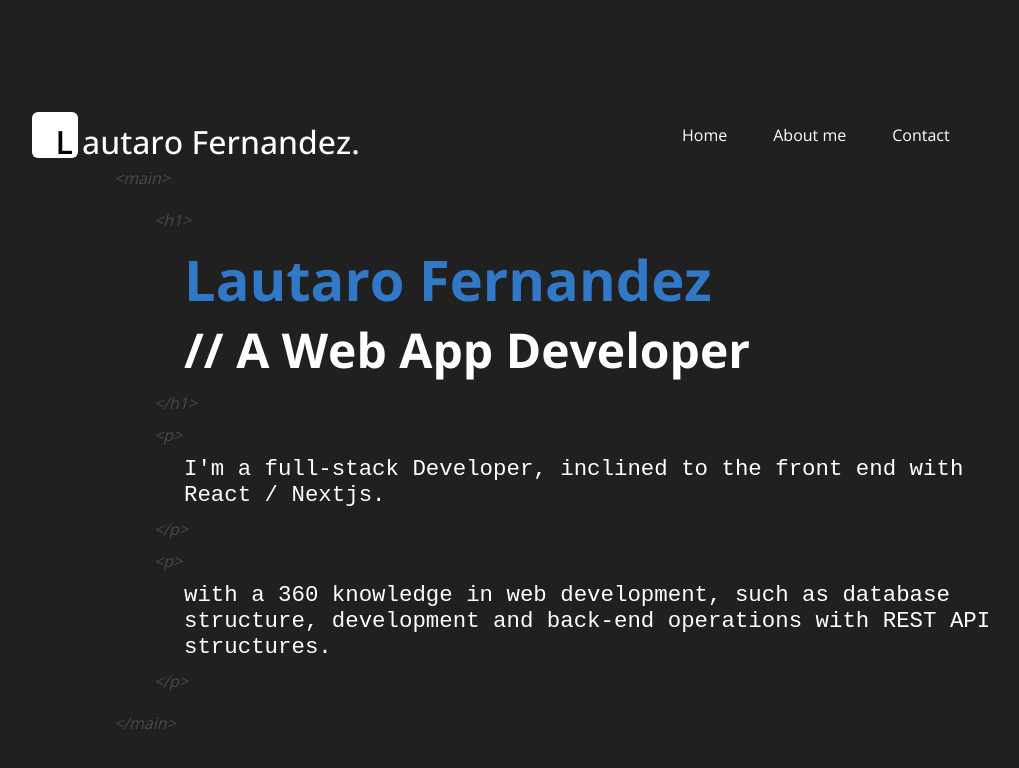
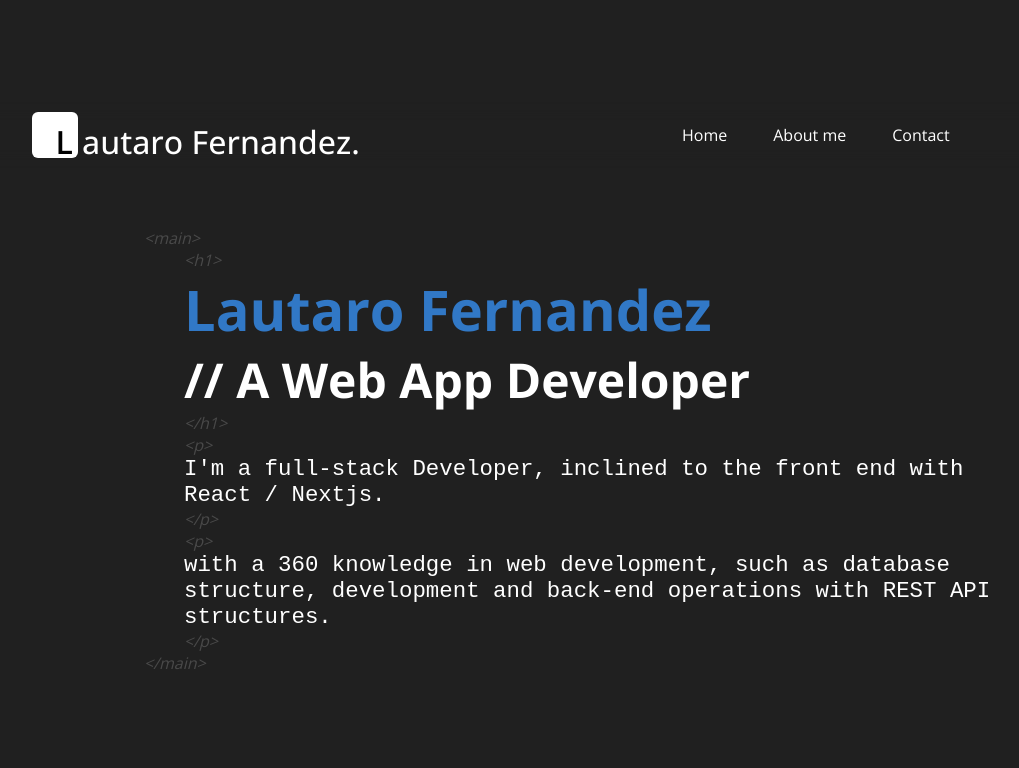
Before and after one commit to LautaroJSON/my-portfolio-Lautaro, a Next.js app: page /home in a window 1280 px wide. Shown: the top 768 px of the page, without its empty margins (88-1107 px from the left). Built offline with nearby package versions, Linux system fonts and the light colour scheme; a web font is replaced by a local one.

Commit message:
perf: new tag component

```diff
--- a/components/tag/index.tsx
+++ b/components/tag/index.tsx
@@ -1,17 +1,18 @@
-import { TagChildren, TagStyle } from "./styles"
+import { TagChildren, TagContainer, TagStyle } from "./styles"
 
 interface Itag {
   children: JSX.Element
   tagName: string
+  margin?: boolean
 }
 
-const Tag = ({ children, tagName }: Itag) => {
+const Tag = ({ children, tagName, margin }: Itag) => {
   return (
-    <div>
+    <TagContainer>
       <TagStyle>{`<${tagName}>`}</TagStyle>
-      <TagChildren>{children}</TagChildren>
+      <TagChildren lastChild={margin}>{children}</TagChildren>
       <TagStyle>{`</${tagName}>`}</TagStyle>
-    </div>
+    </TagContainer>
   )
 }
 
--- a/components/tag/styles.tsx
+++ b/components/tag/styles.tsx
@@ -2,19 +2,33 @@ import styled from "styled-components"
 
 export const TagStyle = styled.div`
   color: #d1d1d13c;
-  /* border: 1px solid red; */
-  margin: 10px;
+  /* margin: 10px 0px; */
+  /* margin-top: 10px; */
+  /* padding: 8px 0px; */
   font-style: italic;
   @media (max-width: 540px) {
     font-size: 0.8rem;
+    /* margin: 4px; */
   }
 `
-export const TagChildren = styled.div`
-  margin: 0px 0px 0px 40px;
+export const TagChildren = styled.div<{ lastChild?: boolean }>`
+  /* margin: 0px 0px 0px 20px; */
+  /* padding: 12px 0px 12px 0px; */
   /* padding: 0px 10px; */
+  margin-left: ${(props) => (props.lastChild ? "40px" : "0px")};
 
   @media (max-width: 540px) {
-    margin: 0px 0px 0px 20px;
+    margin-left: ${(props) => (props.lastChild ? "0px" : "0px")};
+    /* margin: 0px 0px 0px 12px; */
     /* font-size: 10%; */
   }
 `
+export const TagContainer = styled.div`
+  display: flex;
+  flex-direction: column;
+  margin: 0px 0px 0px 40px;
+  @media (max-width: 540px) {
+    margin: 0px 0px 0px 12px;
+    /* font-size: 10%; */
+  }
+`
```
